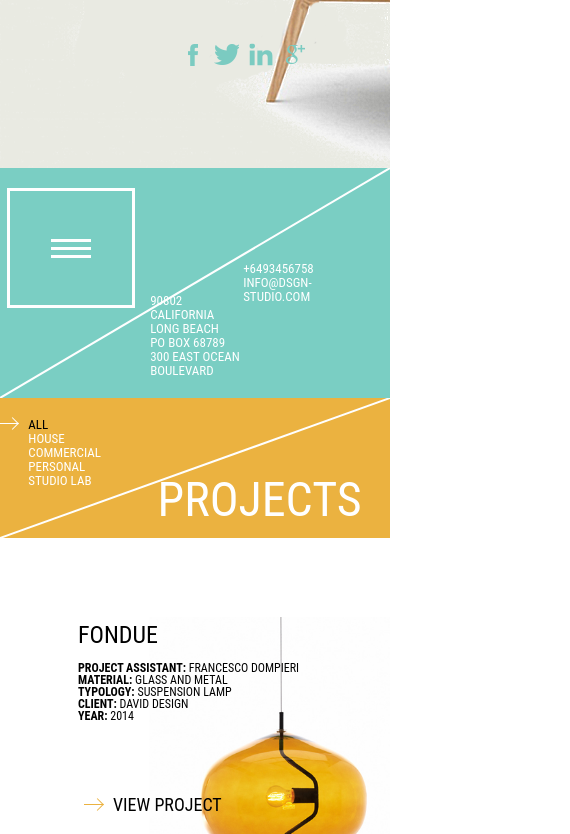
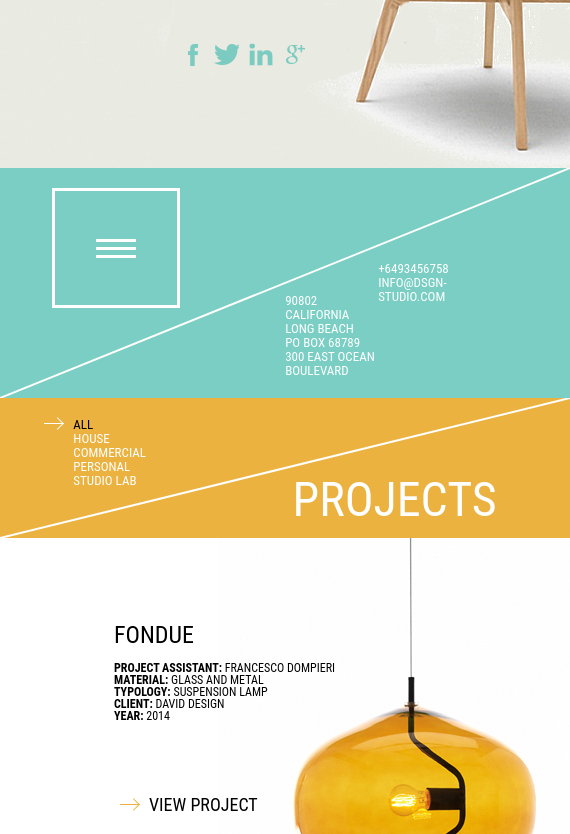
Before and after one commit to dagori/test-page, a website: page index.html in a window 390 px wide. Shown: the part 332-1166 px from the top of the page, 570 px wide, since content can reach past the window. Drawn offline with Linux system fonts and the light colour scheme.

Commit message:
fix mobile width

```diff
--- a/scss/general.scss
+++ b/scss/general.scss
@@ -22,6 +22,7 @@ body {
   }
   @media #{$mobile-width} {
     width: 100%;
+    min-width: $middle-width;
   }
 }
 
```
Also changed, not shown: css/style.css.
